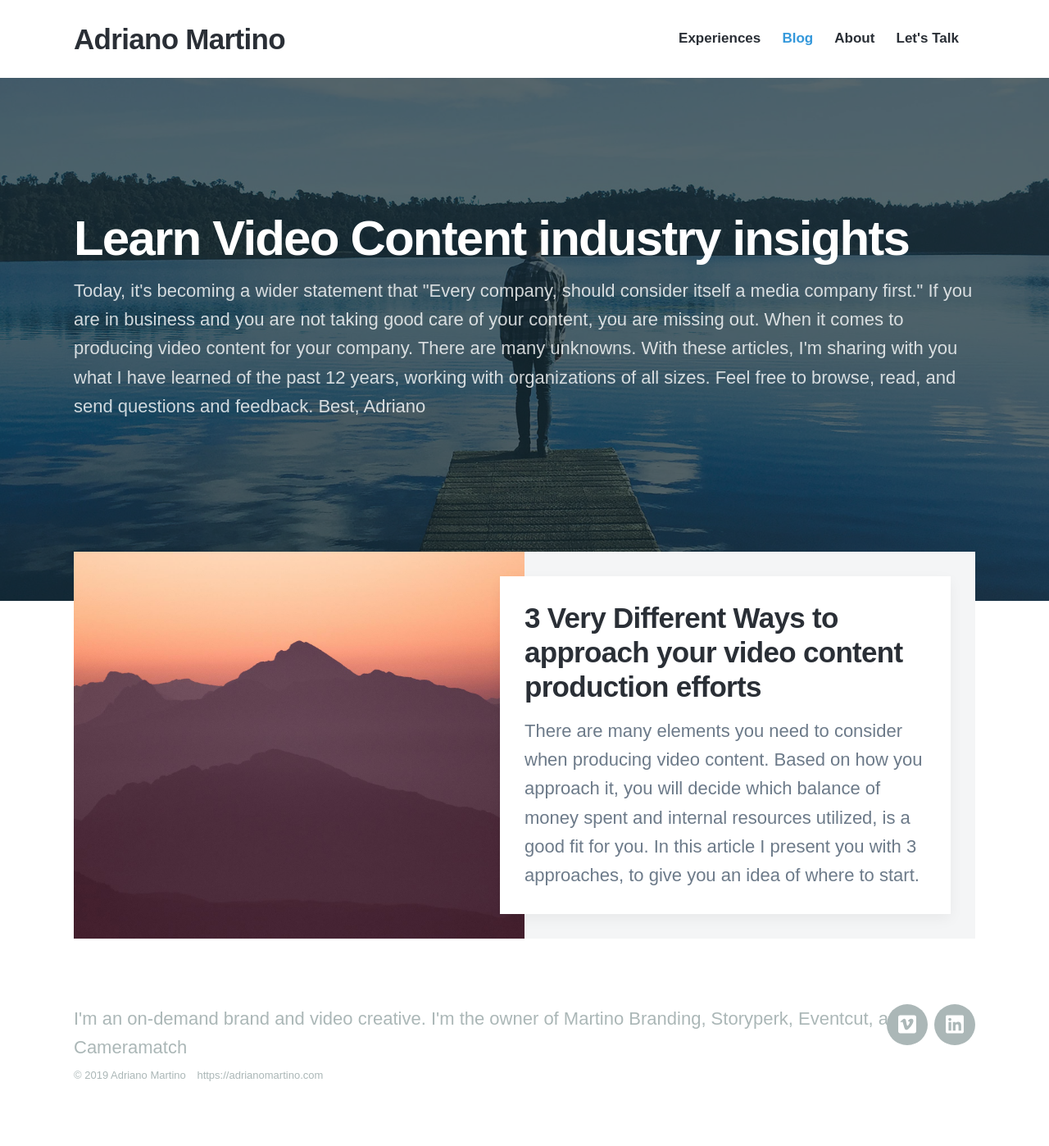
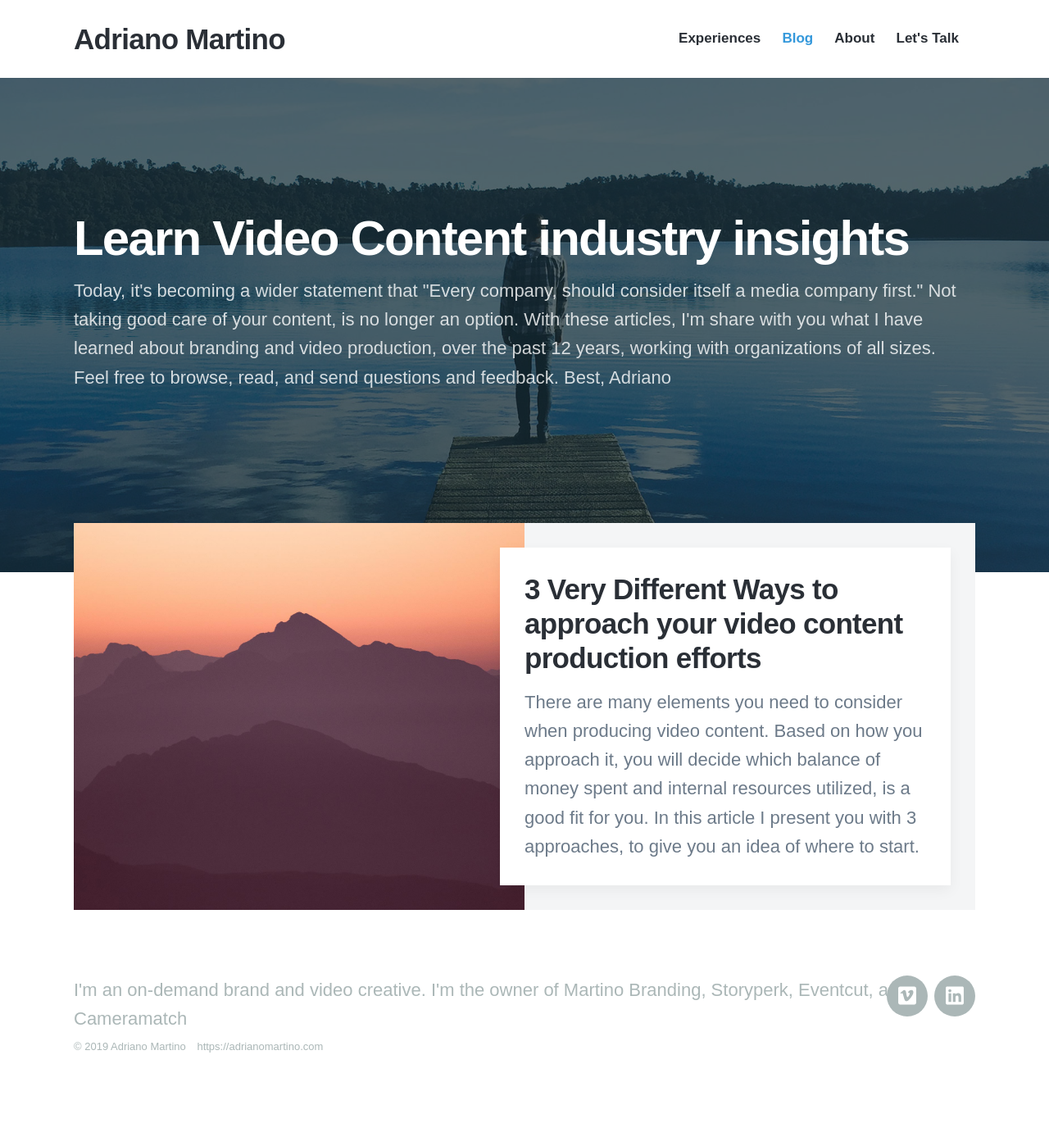
Before and after one commit to adrianomartino/amartino, a Jekyll site: the page built from blog/index.html, in a window 1280 px wide. Shown: the whole page at 82% size. Built offline with Jekyll 4.4.1, drawn with Linux system fonts in a browser that asks for light colours; nearby versions of some CDN libraries; some web fonts are replaced; the list of posts is cut into pages by our own code; after the commit the page ends 1363 px from its top, so only the background shows below that.

Commit message:
Update from Forestry.io Adriano Martino updated blog/index.html

```diff
--- a/blog/index.html
+++ b/blog/index.html
@@ -14,7 +14,7 @@ featured_image: "/images/demo/blog.jpg"
 	<div class="wrap">
 
 		<h1>Learn Video Content industry insights </h1>
-		<p>Today, it's becoming a wider statement that "Every company, should consider itself a media company first." If you are in business and you are not taking good care of your content, you are missing out. When it comes to producing video content for your company. There are many unknowns. With these articles, I'm sharing with you what I have learned of the past 12 years, working with organizations of all sizes. Feel free to browse, read, and send questions and feedback. Best, Adriano</p>
+		<p>Today, it's becoming a wider statement that "Every company, should consider itself a media company first." Not taking good care of your content, is no longer an option. With these articles, I'm share with you what I have learned about branding and video production, over the past 12 years, working with organizations of all sizes. Feel free to browse, read, and send questions and feedback. Best, Adriano</p>
 
 	</div>
 
```
